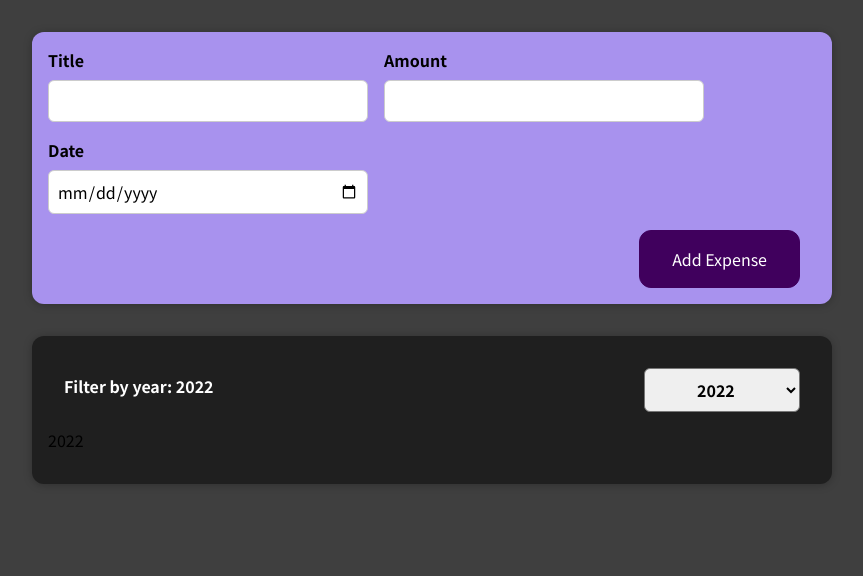
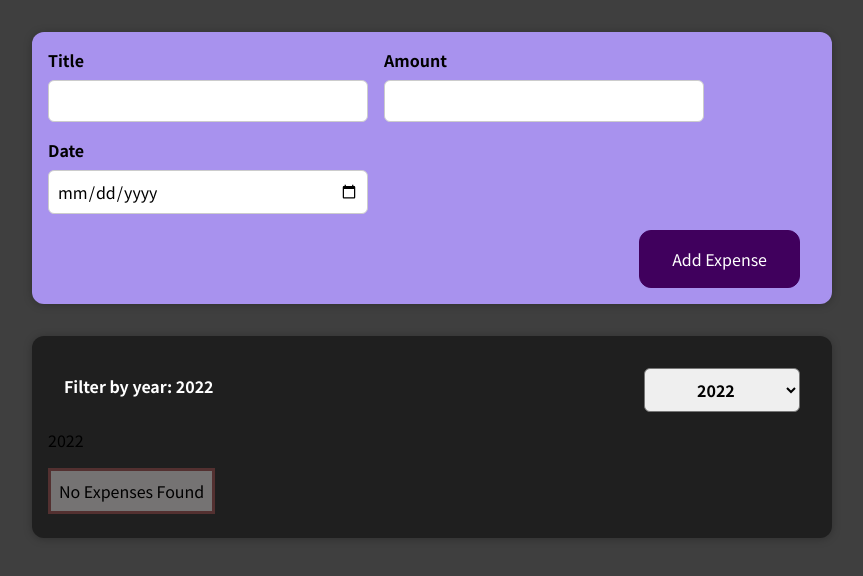
Before and after one commit to NelProgrammer/MY-REACT-PROJECT, a React (Create React App) app: page / in a window 1280 px wide. Shown: the top 576 px of the page, without its empty margins (208-1071 px from the left). Built offline with nearby package versions, Linux system fonts and the light colour scheme.

Commit message:
Conditional rendering. Message when there is no expenses

```diff
--- a/src/components/Logic/ExpensesDisplay.css
+++ b/src/components/Logic/ExpensesDisplay.css
@@ -5,3 +5,14 @@
   width: 50rem;
   max-width: 95%;
 }
+
+.error_msg {
+  display: flex;
+  justify-content: space-between;
+  align-items: center;
+  padding: 0.5rem;
+  margin: 0.5rem 0;
+  background-color: #757373;
+  max-width: fit-content;
+  border: 0.3cqmax solid rgb(83, 48, 48);
+}
--- a/src/components/Logic/ExpensesDisplay.js
+++ b/src/components/Logic/ExpensesDisplay.js
@@ -32,6 +32,9 @@ const ExpensesDisplay = (props) => {
         />
         <p>{yearChange}</p>
         {
+          filterProps.length === 0 ? (
+            <p className="error_msg">No Expenses Found</p>
+          ) : (
             filterProps.map((expensesItem) => (
               <ExpenseItem
                 key={expensesItem.id}
@@ -40,6 +43,7 @@ const ExpensesDisplay = (props) => {
                 date={expensesItem.date}
               />
             ))
+          )
           //.filter((expensesItem) => expensesItem.date === { yearChange })
         }
       </Card>
```
Lines whose indentation alone changed are shown as unchanged.
